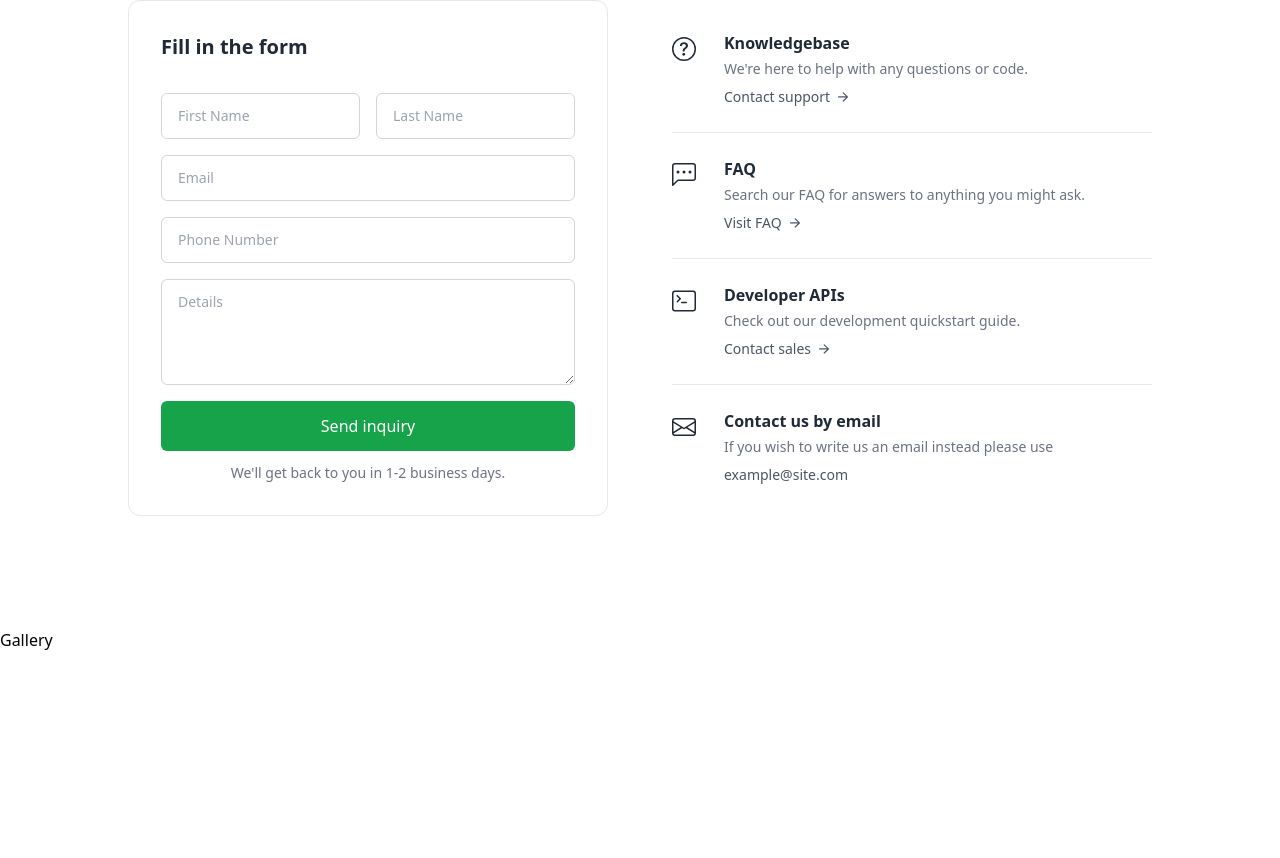
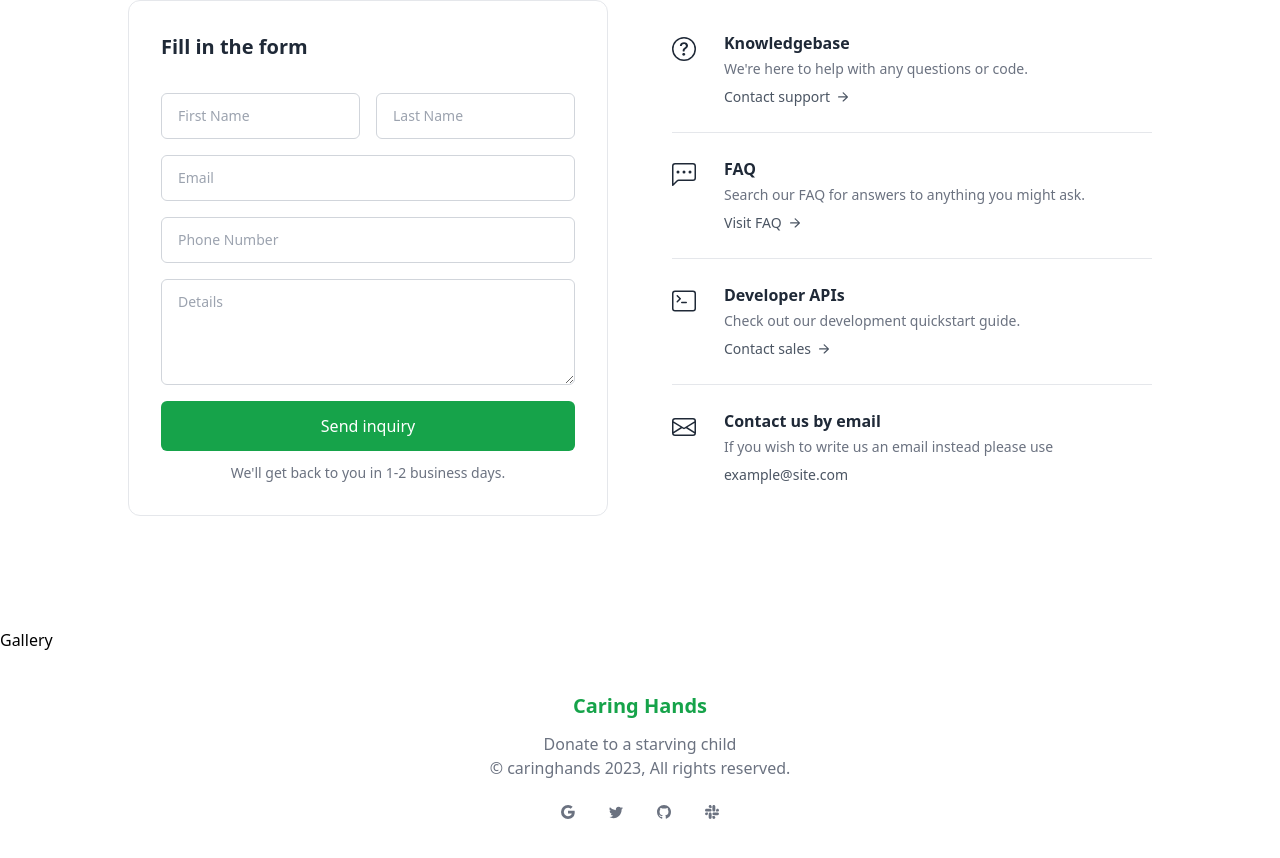
Before and after one commit to stanley-png/CaringHands, a React (Vite) app: page / in a window 1280 px wide. Shown: the part 1369-2227 px from the top of the page. Before the commit the page ends 2021 px from the top, so only its background shows below. Built offline with nearby package versions, Linux system fonts and the light colour scheme.

Commit message:
ready for tue

```diff
--- a/src/App.tsx
+++ b/src/App.tsx
@@ -5,6 +5,7 @@ import HeroSection from "./components/HeroSection"
 import Vision from "./components/Vision"
 import Contacts from "./components/Contacts"
 import Gallery from "./components/Gallery"
+import Footer from "./components/Footer"
 
 /* @ts-ignore */
 import("preline");
@@ -26,6 +27,7 @@ function App() {
       <Element name="gallery">
       <Gallery/>
       </Element>
+      <Footer/>
 
     </main>
   )
--- a/src/components/Footer.jsx
+++ b/src/components/Footer.jsx
@@ -5,29 +5,12 @@ const Footer = () => {
     <footer class="mt-auto w-full max-w-[85rem] py-10 px-4 sm:px-6 lg:px-8 mx-auto">
       <div class="text-center">
         <div>
-          <a
-            class="flex-none text-xl font-semibold text-black dark:text-white"
-            href="#"
-            aria-label="Brand"
-          >
-            Brand
-          </a>
+          <p class="flex-none text-xl font-bold text-green-600">Caring Hands</p>
         </div>
 
         <div class="mt-3">
-          <p class="text-gray-500">
-            We're part of the{" "}
-            <a
-              class="font-semibold text-blue-600 hover:text-blue-700 dark:text-blue-500 dark:hover:text-blue-400"
-              href="#"
-            >
-              Htmlstream
-            </a>{" "}
-            family.
-          </p>
-          <p class="text-gray-500">
-            © Preline. 2022 Htmlstream. All rights reserved.
-          </p>
+          <p class="text-gray-500">Donate to a starving child </p>
+          <p class="text-gray-500">© caringhands 2023, All rights reserved.</p>
         </div>
 
         <div class="mt-3 space-x-2">
```
